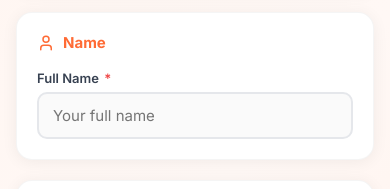
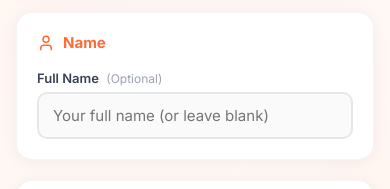
Before and after one commit to growmoreparking-3/BenneCafeValetApp, a React (Create React App) app in the folder frontend/: page /book/1 in a window 390 px wide. Shown: the part 400-589 px from the top of the page. Built offline with nearby package versions, Linux system fonts and the light colour scheme; no server answers; the HTML template or start-up script is replaced by a standard one.

Commit message:
Make name optional — fallback to mobile number in templates if blank

```diff
--- a/frontend/src/pages/CustomerBookingForm.js
+++ b/frontend/src/pages/CustomerBookingForm.js
@@ -68,9 +68,6 @@ const CustomerBookingForm = () => {
     if (!/^[0-9]{10}$/.test(formData.customerPhone.trim())) {
       toast.error('Please enter a valid 10-digit mobile number'); return false;
     }
-    if (!formData.customerName.trim()) {
-      toast.error('Please enter your name'); return false;
-    }
     if (formData.vehicleNumber.trim().length < 4) {
       toast.error('Vehicle number must be at least 4 characters'); return false;
     }
@@ -83,7 +80,7 @@ const CustomerBookingForm = () => {
     try {
       const data = new FormData();
       data.append('driverPhone', driverPhone);
-      data.append('customerName', formData.customerName.trim());
+      data.append('customerName', formData.customerName.trim() || formData.customerPhone.trim());
       data.append('customerPhone', formData.customerPhone.trim());
       data.append('vehicleNumber', formData.vehicleNumber.trim().toUpperCase());
       data.append('notes', '');
@@ -335,19 +332,18 @@ const CustomerBookingForm = () => {
           </div>
 
           {/* ② Name — SECOND */}
-          <div className="cbf-section">
+            <div className="cbf-section">
             <div className="cbf-section-title">
               <User size={18} /> Name
             </div>
             <div className="cbf-field">
-              <label>Full Name <span className="req">*</span></label>
+              <label>Full Name <span className="opt" style={{ color: '#9CA3AF', fontSize: '12px', fontWeight: 400 }}>(Optional)</span></label>
               <input
                 type="text"
                 name="customerName"
                 value={formData.customerName}
                 onChange={handleChange}
-                placeholder="Your full name"
-                required
+                placeholder="Your full name (or leave blank)"
               />
             </div>
           </div>
```
